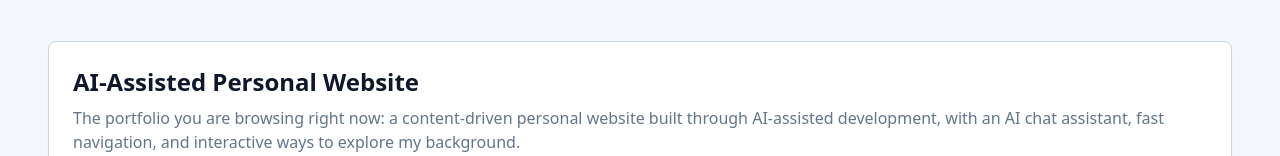
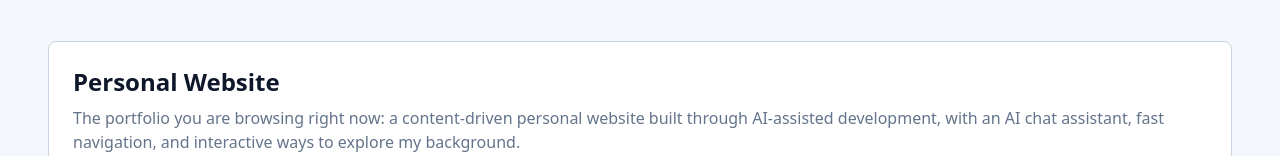
Before and after one commit to pedroduartek/personal-website.ai, a React (Vite) app in the folder apps/web/: page /projects in a window 1280 px wide. Shown: the part 277-433 px from the top of the page. Built offline with nearby package versions, Linux system fonts and the light colour scheme; no server answers.

Commit message:
feat: update project title for clarity and conciseness

```diff
--- a/apps/web/src/content/projects.ts
+++ b/apps/web/src/content/projects.ts
@@ -9,7 +9,7 @@ function getProjects(): Project[] {
   return [
     {
       slug: 'personal-website',
-      title: 'AI-Assisted Personal Website',
+      title: 'Personal Website',
       description:
         'The portfolio you are browsing right now: a content-driven personal website built through AI-assisted development, with an AI chat assistant, fast navigation, and interactive ways to explore my background.',
       problem: `I wanted a portfolio that did more than list technologies. It needed to explain my experience clearly to recruiters, feel like a real product, and give me a practical way to learn modern frontend development. As a backend engineer with ${experience.text} of C#/.NET experience, I also wanted to test how far AI-assisted development could accelerate the learning curve without lowering quality.`,
```
